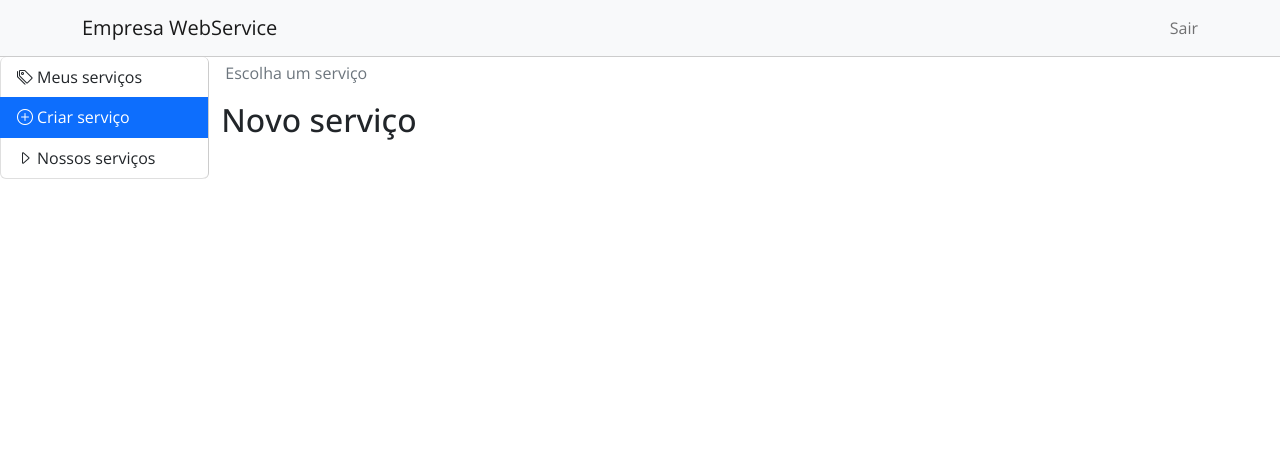
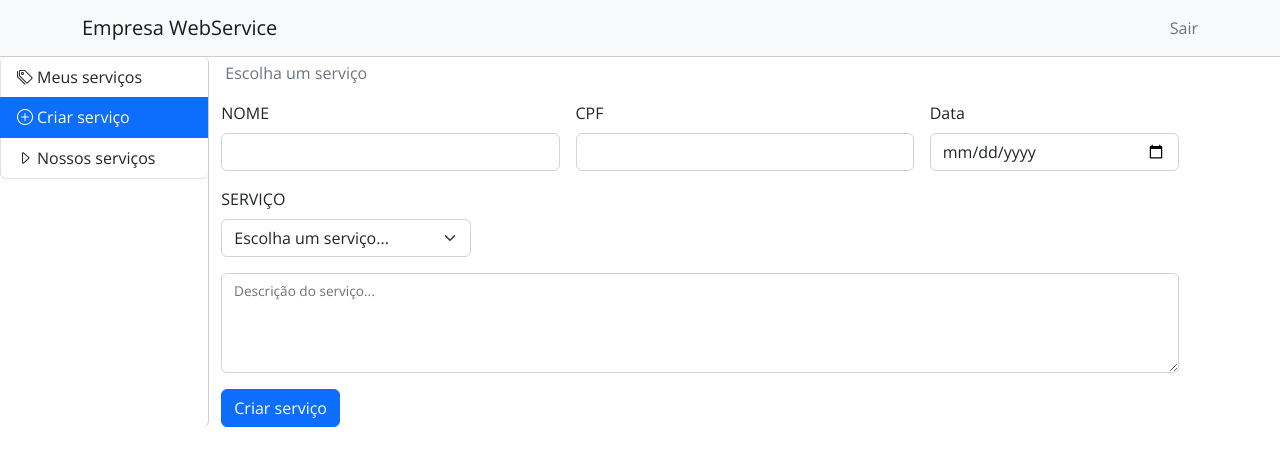
Before and after one commit to GabrielHCustodio/nova-empresa, a Vue app: page /home/newservice in a window 1280 px wide. Shown: the top 466 px of the page. Built offline with nearby package versions, Linux system fonts and the light colour scheme.

Commit message:
Created the elements of the NewService component and have already retrieved the values displayed in the inputs.

```diff
--- a/src/components/NewService.vue
+++ b/src/components/NewService.vue
@@ -1,9 +1,58 @@
 <template>
-    <h2>Novo serviço</h2>
+  <form class="row g-3">
+    <div class="col-md-4">
+      <label class="form-label">NOME</label>
+      <input type="text" class="form-control" required v-model="service.name" />
+    </div>
+    <div class="col-md-4">
+      <label class="form-label">CPF</label>
+      <input type="text" class="form-control" required v-model="service.cpf" />
+    </div>
+    <div class="col-md-3">
+      <label class="form-label">Data</label>
+      <input type="date" class="form-control" required v-model="service.date" />
+    </div>
+    <div class="col-md-3">
+      <label class="form-label">SERVIÇO</label>
+      <select class="form-select" required v-model="service.typeService">
+        <option selected disabled value="">Escolha um serviço...</option>
+        <option value="1">Serviço 1</option>
+        <option value="2">Serviço 2</option>
+        <option value="3">Serviço 3</option>
+        <option value="4">Serviço 4</option>
+      </select>
+    </div>
+    <div class="col-11">
+      <div class="form-floating">
+        <textarea
+          class="form-control"
+          required
+          style="height: 100px"
+          v-model="service.description"
+        ></textarea>
+        <label>Descrição do serviço...</label>
+      </div>
+    </div>
+    <div class="col-12">
+      <button class="btn btn-primary" type="submit" @click="createdService">Criar serviço</button>
+    </div>
+  </form>
 </template>
 
 <script>
 export default {
-    name: 'NewService'
-}
+  name: "NewService",
+  data: () => ({
+    service: {
+        name: '',
+        cpf: '',
+        date: '',
+        typeService: '',
+        description: ''
+    }
+  }),
+  methods: {
+    createdService() {}
+  }
+};
 </script>
```
